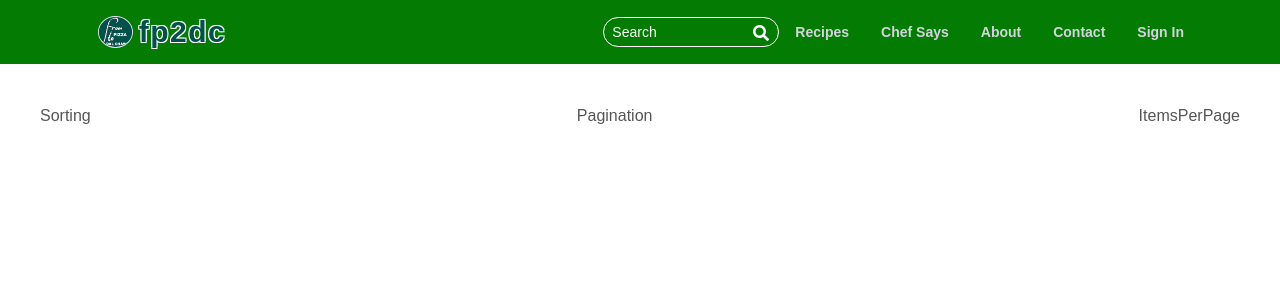
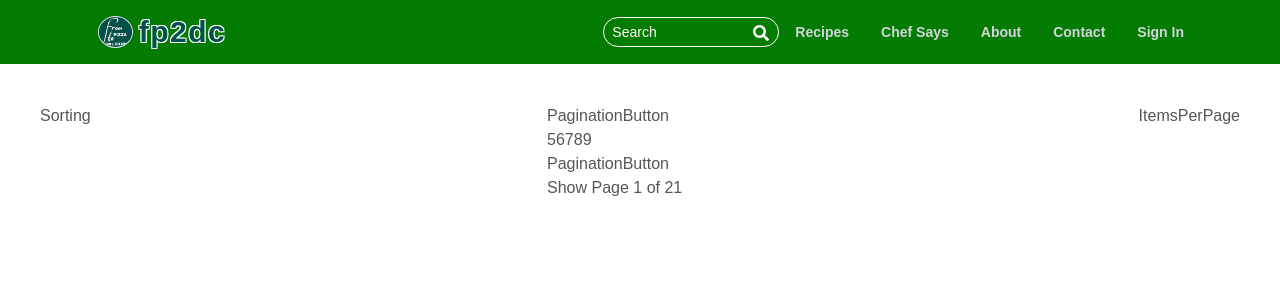
Before and after one commit to swabhi7/fp2dc-ui, a React (Create React App) app: page /recipes in a window 1280 px wide. Shown: the top 300 px of the page. Built offline with nearby package versions, Linux system fonts and the light colour scheme; no server answers.

Commit message:
[feat] : RecipeHeader component, Logic to figure out page buttons

```diff
--- a/src/components/features/Recipes/Pagination.component.js
+++ b/src/components/features/Recipes/Pagination.component.js
@@ -1,7 +1,53 @@
 import React from "react";
+import _ from "lodash";
+import classes from "./Pagination.module.css";
+import PaginationButton from "./PaginationButton.component";
 
-const Pagination = () => {
-  return <div>Pagination</div>;
+// Figure out the list of page buttons based on current page, total pages and maximum number of page buttons to be displayed
+const getPageButtons = ({
+  currentPage,
+  totalPages,
+  maxNumberOfPageButtons,
+}) => {
+  // Current Page will definitely be one of the buttons, so add that
+  let pageButtons = [currentPage];
+  // left and right distance from current page
+  let offset = 1;
+  // Keep filling in buttons until (max number of buttons to be displayed are already filled) or (filled buttons are already equal to toal pages)
+  while (
+    !(_.size(pageButtons) >= maxNumberOfPageButtons) &&
+    !(_.size(pageButtons) >= totalPages)
+  ) {
+    // On the left side - Add the button if greater than or equal to 1
+    if (currentPage - offset >= 1)
+      pageButtons = [...pageButtons, currentPage - offset];
+    // On the right side - Add the button if less than or equal to totalPages
+    if (currentPage + offset <= totalPages)
+      pageButtons = [...pageButtons, currentPage + offset];
+    offset++;
+  }
+  pageButtons = _.sortBy(pageButtons);
+  return pageButtons;
+};
+
+const Pagination = ({ currentPage, totalPages, maxNumberOfPageButtons }) => {
+  const pageButtons = getPageButtons({ currentPage, totalPages, maxNumberOfPageButtons });
+
+  return (
+    <div className={classes["pagination"]}>
+      <div className={classes["pagination-buttons"]}>
+        {/* Prev Button */}
+        <PaginationButton />
+        {/* Page Buttons */}
+        {_.map(pageButtons, (pageButton) => (
+          <span>{pageButton}</span>
+        ))}
+        {/* Next Button */}
+        <PaginationButton />
+      </div>
+      <div className={classes["pagination-text"]}>Show Page 1 of 21</div>
+    </div>
+  );
 };
 
 export default Pagination;
--- /dev/null
+++ b/src/components/features/Recipes/PaginationButton.component.js
@@ -0,0 +1,7 @@
+import React from "react";
+
+const PaginationButton = () => {
+  return <div>PaginationButton</div>;
+};
+
+export default PaginationButton;
--- a/src/components/features/Recipes/RecipesHeader.component.js
+++ b/src/components/features/Recipes/RecipesHeader.component.js
@@ -7,7 +7,7 @@ const RecipesHeader = () => {
   return (
     <div className="mt-10 flex justify-between">
       <Sorting />
-      <Pagination />
+      <Pagination currentPage={7} totalPages={18} maxNumberOfPageButtons={5} />
       <ItemsPerPage />
     </div>
   );
```
Also changed, not shown: src/components/features/Recipes/Pagination.module.css (added).
